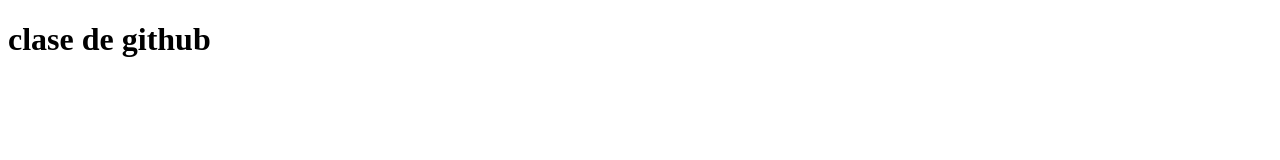
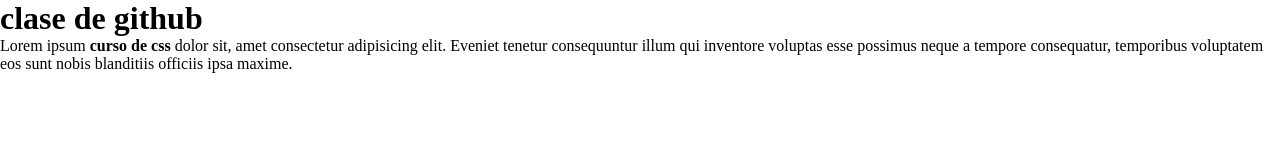
Before and after one commit to SantiagoBorghi/Prueba, a plain HTML site: page index.html in a window 1280 px wide. Drawn offline with Linux system fonts and the light colour scheme.

Commit message:
ag modif con un parrafo y estilos

```diff
--- a/estilos.css
+++ b/estilos.css
@@ -0,0 +1,4 @@
+*{
+    padding: 0;
+    margin: 0;
+}
--- a/index.html
+++ b/index.html
@@ -8,6 +8,7 @@
     <link rel="stylesheet" href="estilos.css">
 </head>
 <body>
-<h1>clase de github</h1>
+    <h1>clase de github</h1>
+    <p>Lorem ipsum <strong>curso de css</strong> dolor sit, amet consectetur adipisicing elit. Eveniet tenetur consequuntur illum qui inventore voluptas esse possimus neque a tempore consequatur, temporibus voluptatem eos sunt nobis blanditiis officiis ipsa maxime.</p>
 </body>
 </html>
```
